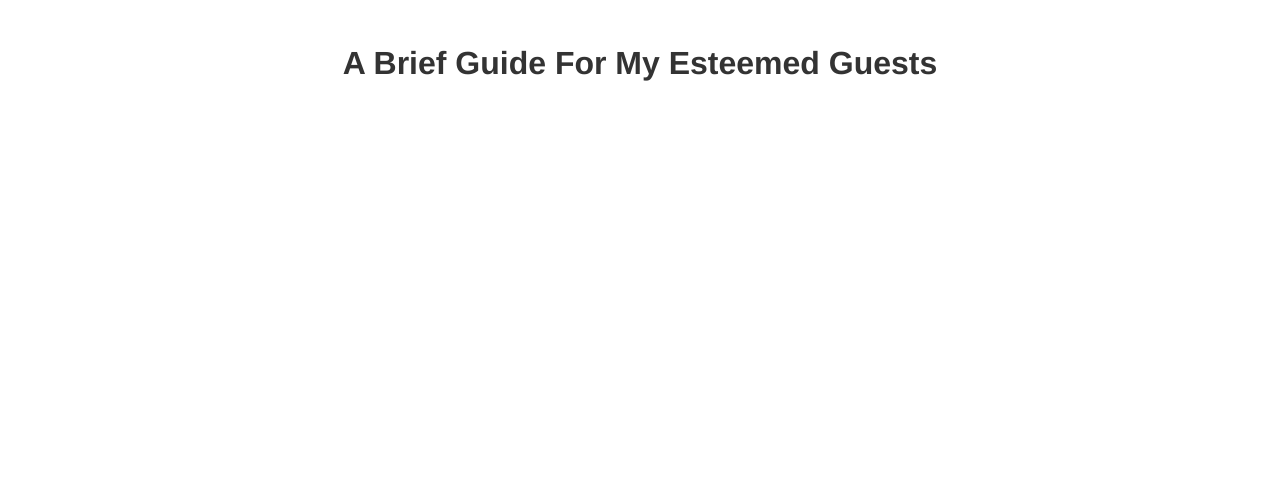
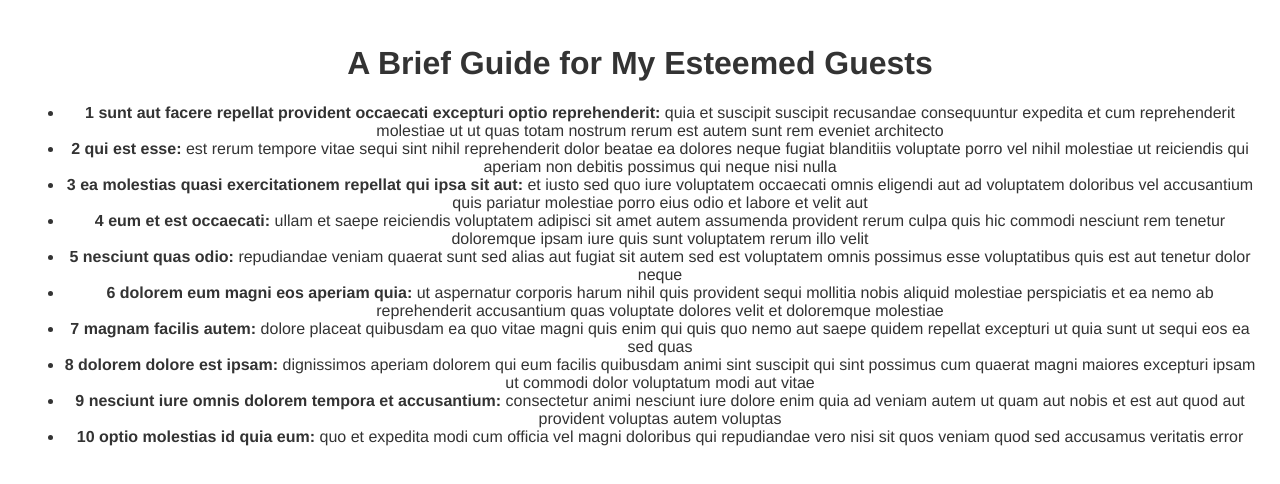
Before and after one commit to o68x/bnb-ruechappe, a Svelte app: page / in a window 1280 px wide. Shown: the top 484 px of the page. Built offline with nearby package versions, Linux system fonts and the light colour scheme.

Commit message:
add JSON support with rollup plugin

```diff
--- a/package.json
+++ b/package.json
@@ -9,6 +9,7 @@
   },
   "devDependencies": {
     "@rollup/plugin-commonjs": "^11.0.0",
+    "@rollup/plugin-json": "^4.0.1",
     "@rollup/plugin-node-resolve": "^6.0.0",
     "rollup": "^1.20.0",
     "rollup-plugin-livereload": "^1.0.0",
--- a/rollup.config.js
+++ b/rollup.config.js
@@ -1,6 +1,7 @@
 import svelte from 'rollup-plugin-svelte';
 import resolve from '@rollup/plugin-node-resolve';
 import commonjs from '@rollup/plugin-commonjs';
+import json from '@rollup/plugin-json';
 import livereload from 'rollup-plugin-livereload';
 import { terser } from 'rollup-plugin-terser';
 
@@ -30,6 +31,7 @@
 		// some cases you'll need additional configuration —
 		// consult the documentation for details:
 		// https://github.com/rollup/plugins/tree/master/packages/commonjs
+		json(),
 		resolve({
 			browser: true,
 			dedupe: importee => importee === 'svelte' || importee.startsWith('svelte/')
--- a/src/App.svelte
+++ b/src/App.svelte
@@ -1,5 +1,7 @@
 <script>
 	import Banner from "./banner.svelte"
+	import topics from './topics.json'
+	$: console.log(typeof title)
 	export let name;
 </script>
 
@@ -7,6 +9,13 @@
 	<Banner />
 	<div class="cards">
 		<!-- TODO:  -->
+		<ul>
+			{#each topics as {userId, id, title, body} }
+			<li>
+			<b>{id} {title}:</b> {body}
+			</li>
+			{/each}
+		</ul>
 	</div>
 </main>
 
--- a/src/banner.svelte
+++ b/src/banner.svelte
@@ -1 +1 @@
-<h1>A Brief Guide For My Esteemed Guests</h1>
+<h1>A Brief Guide for My Esteemed Guests</h1>
--- /dev/null
+++ b/src/topics.json
@@ -0,0 +1,51 @@
+[{
+  "userId": 1,
+  "id": 1,
+  "title": "sunt aut facere repellat provident occaecati excepturi optio reprehenderit",
+  "body": "quia et suscipit\nsuscipit recusandae consequuntur expedita et cum\nreprehenderit molestiae ut ut quas totam\nnostrum rerum est autem sunt rem eveniet architecto"
+}, {
+  "userId": 1,
+  "id": 2,
+  "title": "qui est esse",
+  "body": "est rerum tempore vitae\nsequi sint nihil reprehenderit dolor beatae ea dolores neque\nfugiat blanditiis voluptate porro vel nihil molestiae ut reiciendis\nqui aperiam non debitis possimus qui neque nisi nulla"
+}, {
+  "userId": 1,
+  "id": 3,
+  "title": "ea molestias quasi exercitationem repellat qui ipsa sit aut",
+  "body": "et iusto sed quo iure\nvoluptatem occaecati omnis eligendi aut ad\nvoluptatem doloribus vel accusantium quis pariatur\nmolestiae porro eius odio et labore et velit aut"
+}, {
+  "userId": 1,
+  "id": 4,
+  "title": "eum et est occaecati",
+  "body": "ullam et saepe reiciendis voluptatem adipisci\nsit amet autem assumenda provident rerum culpa\nquis hic commodi nesciunt rem tenetur doloremque ipsam iure\nquis sunt voluptatem rerum illo velit"
+}, {
+  "userId": 1,
+  "id": 5,
+  "title": "nesciunt quas odio",
+  "body": "repudiandae veniam quaerat sunt sed\nalias aut fugiat sit autem sed est\nvoluptatem omnis possimus esse voluptatibus quis\nest aut tenetur dolor neque"
+}, {
+  "userId": 1,
+  "id": 6,
+  "title": "dolorem eum magni eos aperiam quia",
+  "body": "ut aspernatur corporis harum nihil quis provident sequi\nmollitia nobis aliquid molestiae\nperspiciatis et ea nemo ab reprehenderit accusantium quas\nvoluptate dolores velit et doloremque molestiae"
+}, {
+  "userId": 1,
+  "id": 7,
+  "title": "magnam facilis autem",
+  "body": "dolore placeat quibusdam ea quo vitae\nmagni quis enim qui quis quo nemo aut saepe\nquidem repellat excepturi ut quia\nsunt ut sequi eos ea sed quas"
+}, {
+  "userId": 1,
+  "id": 8,
+  "title": "dolorem dolore est ipsam",
+  "body": "dignissimos aperiam dolorem qui eum\nfacilis quibusdam animi sint suscipit qui sint possimus cum\nquaerat magni maiores excepturi\nipsam ut commodi dolor voluptatum modi aut vitae"
+}, {
+  "userId": 1,
+  "id": 9,
+  "title": "nesciunt iure omnis dolorem tempora et accusantium",
+  "body": "consectetur animi nesciunt iure dolore\nenim quia ad\nveniam autem ut quam aut nobis\net est aut quod aut provident voluptas autem voluptas"
+}, {
+  "userId": 1,
+  "id": 10,
+  "title": "optio molestias id quia eum",
+  "body": "quo et expedita modi cum officia vel magni\ndoloribus qui repudiandae\nvero nisi sit\nquos veniam quod sed accusamus veritatis error"
+}]
```
Also changed, not shown: 2 other files (tests, documents, lock files or other folders).
